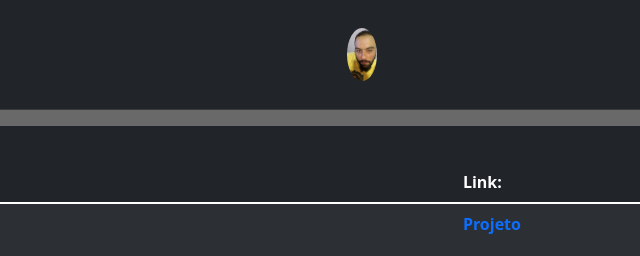
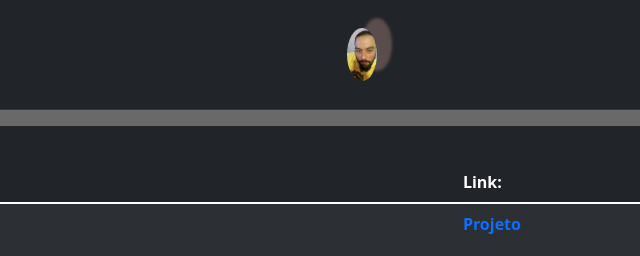
Before and after one commit to Emersomds/Emerson-Matos, a plain HTML site: page index.html in a window 1280 px wide. Shown: the top 256 px of the page, 640-1280 px from the left. Drawn offline with nearby package versions, Linux system fonts and the light colour scheme.

Commit message:
Add stilo

```diff
--- a/index.html
+++ b/index.html
@@ -31,6 +31,9 @@
         img{
             margin: 20px;
             border-radius: 60%;
+            box-shadow: 15px -10px 3px rgb(92, 77, 77);
+   -webkit-box-shadow: 15px -10px 3px rgb(92, 77, 77);
+   -moz-box-shadow: 15px -10px 3px rgb(92, 77, 77);
         }
     </style>
 </head>
```
